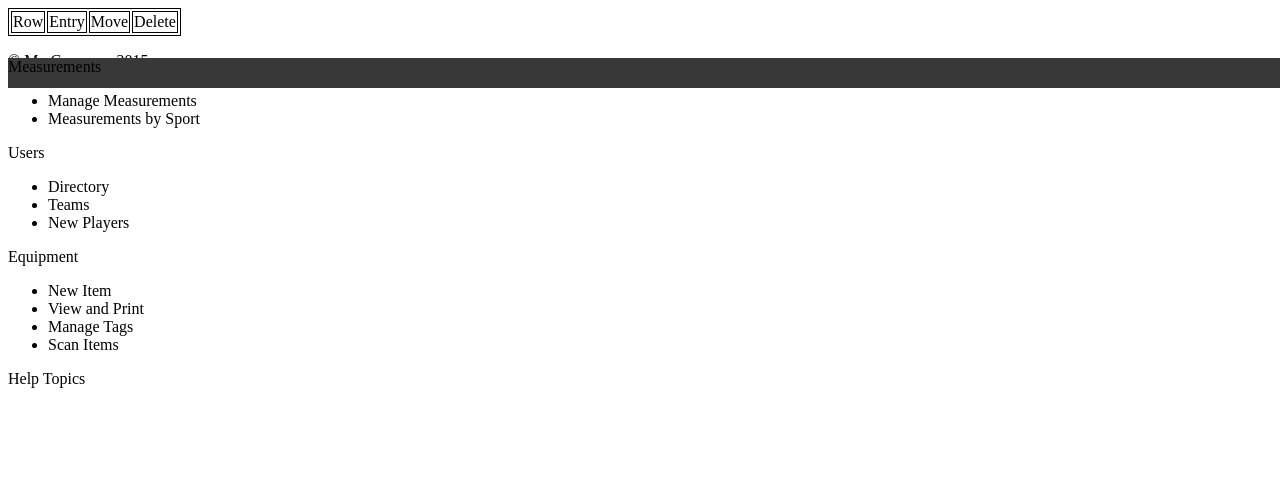
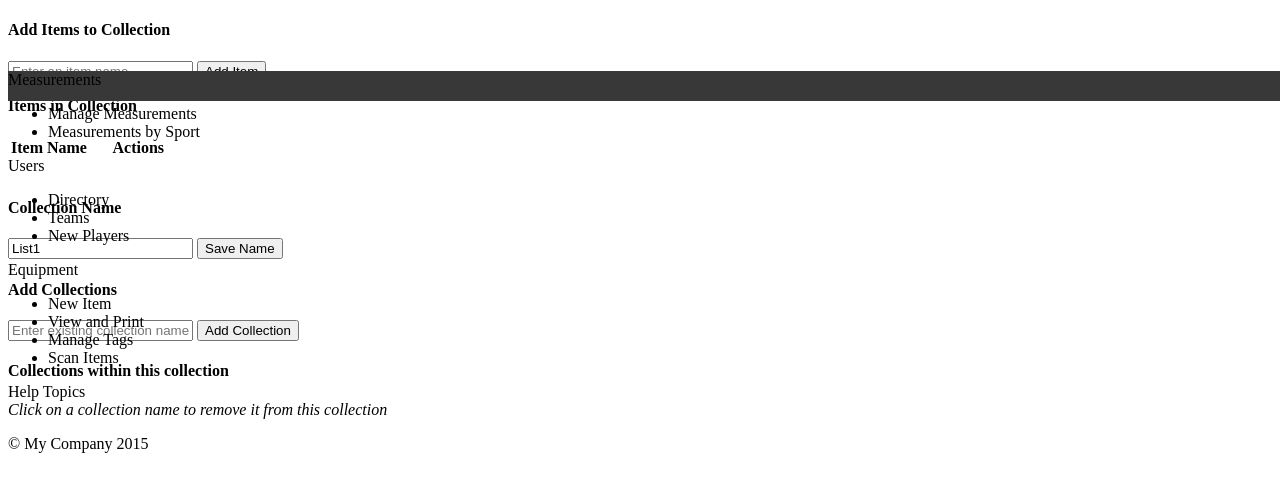
Before and after one commit to mgh14/web-inventory, a Yii app: the page made by frontend/views/collection/collection.php in a window 1280 px wide. Shown: the top 492 px of the page. Run offline with PHP 8.4 and a stand-in for Yii, Linux system fonts and the light colour scheme; the template is opened without the code that fills it, so the values that code supplies are empty; some libraries are stand-ins or nearby versions.

Commit message:
Revamp collection view
In this commit we have completely revamped the
collection view in our efforts to focus purely on the views
instead of the functionality (for right now). This view can
be used for both adding new collections and also for
editing existing ones.

```diff
--- a/frontend/views/collection/collection.php
+++ b/frontend/views/collection/collection.php
@@ -1,49 +1,111 @@
 <?php
 namespace frontend\views\collection;
 
+use frontend\assets\CollectionsAsset;
+use frontend\assets\InputDriverTemplateAsset;
+use frontend\views\LayoutHelper;
 use yii\helpers\Html;
+use yii\web\View;
+
+/**
+ * @var Array $childItems
+ * @var Array $childCollections
+ */
+
+$this->title = "Collection View";
+
+CollectionsAsset::register($this, View::POS_BEGIN);
+InputDriverTemplateAsset::register($this, View::POS_BEGIN);
+
+ob_start();
+?>
+
+<input id="searchBar" class="typeahead form-control" type="text" placeholder="Enter a collection name">
+
+<?php
+$inputHtml = ob_get_clean();
+
+echo LayoutHelper::buildFromInputDriverTemplate("collectionSearchFormGroup", "Collection Search", $inputHtml, "", "Get Collections");
 
 $dropdownHtml = "";
+
 ?>
+<div class="collectionSubcontainer" style="">
+    <div class="addItemContainer">
+        <h4>Add Items to Collection</h4>
+        <div class="form-group">
+            <input type="text" class="form-control addItem" style="display: inline-block;"
+                   placeholder="Enter an item name" />
+            <button class="btn formBtn addItemBtn">Add Item</button>
+        </div>
+    </div>
 
-<table style="border: 1px solid black;">
-    <tr style="border: 1px solid black;">
-        <td style="border: 1px solid black;">Row</td>
-        <td style="border: 1px solid black;">Entry</td>
-        <td style="border: 1px solid black;">Move</td>
-        <td style="border: 1px solid black;">Delete</td>
-    </tr>
+    <div class="addedItemsContainer">
+        <h4 style="margin-top: 15px;">Items in Collection</h4>
+        <div class="">
+            <table class="table table-hover">
+                <tr>
+                    <td style="width: 65%;"><b>Item Name</b></td>
+                    <td style="width: 35%;"><b>Actions</b></td>
+                </tr>
 
-    <?php
-    // load the lists
-    $count = 1;
-    if (isset($childCollections)) {
-        foreach ($childCollections as $childCollection) {
-            //$collectionId = $collection->id;
-            //$collectionName = $childCollection[""];
-            echo "<tr>";
-            echo "<td>" . $count++ . "</td>";
-            //echo "<td>" . $collectionName . "</td>";
-            echo "<td>" . $childCollection["name"] . "</td>";
-            echo "<td>" . $dropdownHtml . "</td>";
-            echo "<td>" . "Delete" . "</td>";
-            echo "</tr>";
+                <?php
+
+                foreach($childItems as $item) {
+                    ?>
+
+                        <tr class="">
+                            <td><?php echo $item["name"]?></td>
+                            <td>
+                                <button class="btn">Remove</button>
+                                <button class="btn">Edit Item</button>
+                            </td>
+                        </tr>
+
+                    <?php
+                }
+
+                ?>
+            </table>
+        </div>
+    </div>
+</div>
+
+<div style="width: 3%; display: inline-block;"></div>
+
+<div class="collectionSubcontainer">
+    <div class="collectionNameContainer">
+        <h4>Collection Name</h4>
+        <div class="form-group">
+            <input type="text" class="form-control collectionName" style="display: inline-block;"
+                   value="<?php echo ucfirst("list1")?>" />
+            <button class="btn formBtn collectionName">Save Name</button>
+        </div>
+    </div>
+
+    <div class="addCollectionContainer">
+        <h4>Add Collections</h4>
+        <div class="form-group">
+            <input type="text" class="form-control" style="display: inline-block;"
+                   placeholder="Enter existing collection name" />
+            <button class="btn formBtn addCollectionBtn">Add Collection</button>
+        </div>
+    </div>
+
+    <div class="removeCollectionContainer">
+        <h4>Collections within this collection</h4>
+        <p><i>Click on a collection name to remove it from this collection</i></p>
+
+        <?php
+
+        foreach($childCollections as $childCollection) {
+            ?>
+
+            <button class="btn"><?php echo $childCollection["name"]?></button>
+
+            <?php
         }
-    }
 
-    // load the items
-    if (isset($childItems)) {
-        foreach ($childItems as $childItem) {
-            //$collectionId = $collection->id;
-            //$collectionName = $collection->name;
-            echo "<tr>";
-            echo "<td>" . $count++ . "</td>";
-            //echo "<td>" . $collectionName . "</td>";
-            echo "<td>" . $childItem["name"] . "</td>";
-            echo "<td>" . $dropdownHtml . "</td>";
-            echo "<td>" . "Delete" . "</td>";
-            echo "</tr>";
-        }
-    }
-    ?>
-</table>
+        ?>
+    </div>
+</div>
```
Also changed, not shown: frontend/controllers/CollectionController.php (+7 -1 lines), frontend/web/css/Collections.css (+52 -3 lines).
